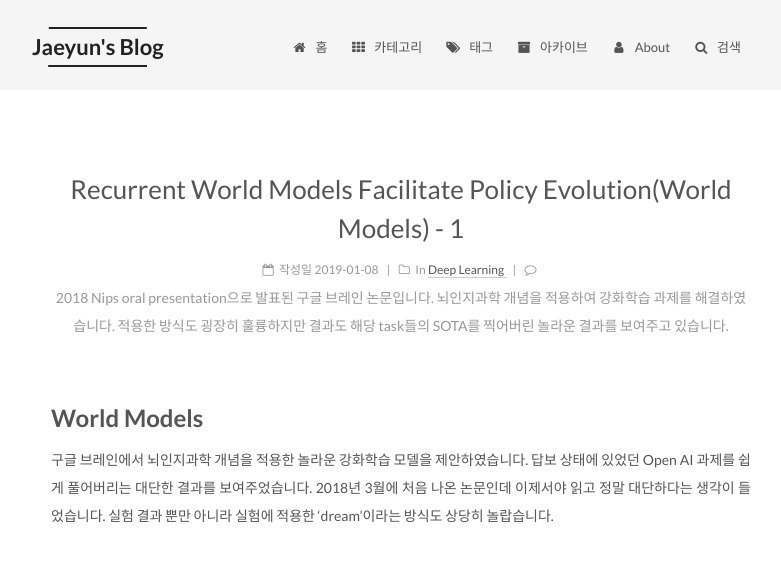
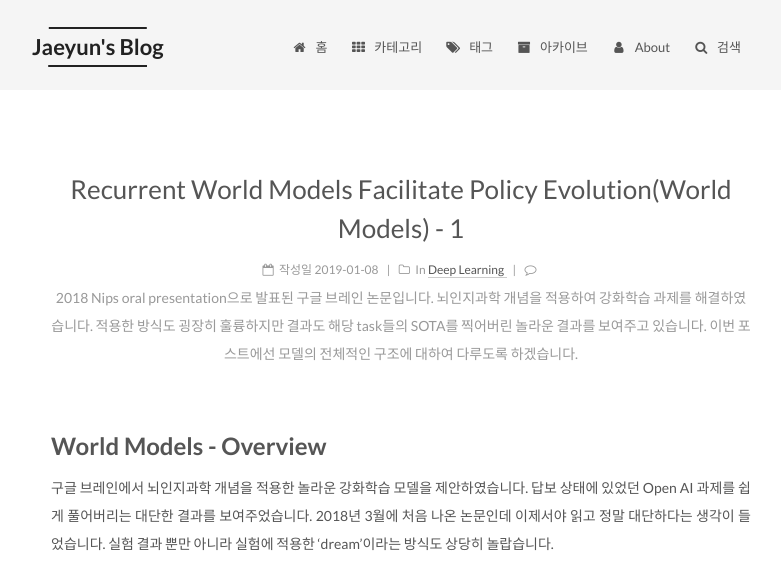
Before and after one commit to Jayhey/Jayhey.github.io, a Jekyll site: the page built from _posts/2019-01-08-WorldModels_1.md, in a window 1280 px wide. Shown: the top 571 px of the page, without its empty margins (239-1020 px from the left). Built offline with Jekyll 4.4.1, drawn with Linux system fonts in a browser that asks for light colours; formulas are drawn with MathJax 3; comment, search, counter and statistics services are not loaded.

Commit message:
세부 사항 수정

```diff
--- a/_posts/2019-01-08-WorldModels_1.md
+++ b/_posts/2019-01-08-WorldModels_1.md
@@ -1,6 +1,6 @@
 ---
 title: Recurrent World Models Facilitate Policy Evolution(World Models) - 1
-description: 2018 Nips oral presentation으로 발표된 구글 브레인 논문입니다. 뇌인지과학 개념을 적용하여 강화학습 과제를 해결하였습니다. 적용한 방식도 굉장히 훌륭하지만 결과도 해당 task들의 SOTA를 찍어버린 놀라운 결과를 보여주고 있습니다.
+description: 2018 Nips oral presentation으로 발표된 구글 브레인 논문입니다. 뇌인지과학 개념을 적용하여 강화학습 과제를 해결하였습니다. 적용한 방식도 굉장히 훌륭하지만 결과도 해당 task들의 SOTA를 찍어버린 놀라운 결과를 보여주고 있습니다. 이번 포스트에선 모델의 전체적인 구조에 대하여 다루도록 하겠습니다.
 category: Deep Learning
 tags:
 - MDN-RNN
@@ -9,7 +9,7 @@ tags:
 - model-based RL
 ---
 
-# World Models
+# World Models - Overview
 
 구글 브레인에서 뇌인지과학 개념을 적용한 놀라운 강화학습 모델을 제안하였습니다. 답보 상태에 있었던 Open AI 과제를 쉽게 풀어버리는 대단한 결과를 보여주었습니다. 2018년 3월에 처음 나온 논문인데 이제서야 읽고 정말 대단하다는 생각이 들었습니다. 실험 결과 뿐만 아니라 실험에 적용한 'dream'이라는 방식도 상당히 놀랍습니다.
 
```
